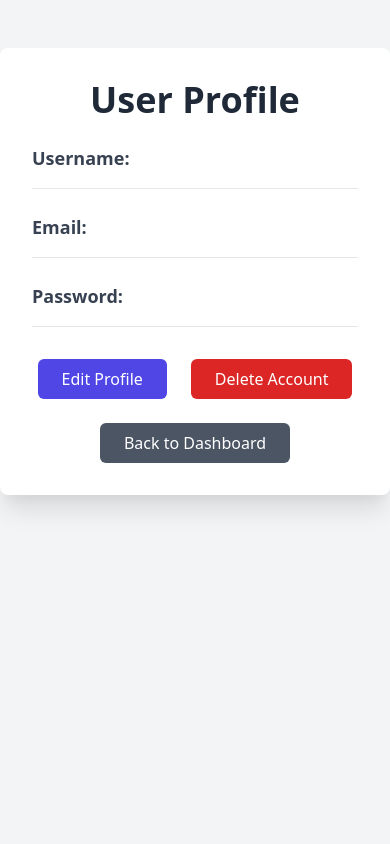
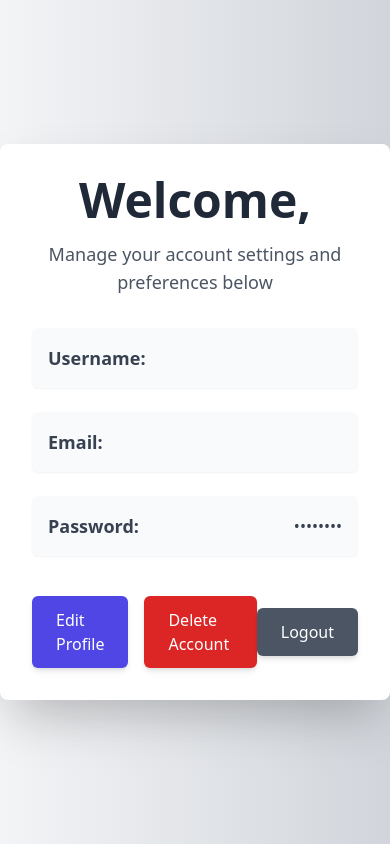
Before and after one commit to Dikewonsi/OOP-User-Registration-and-Management, a PHP site: page /dashboard.php in a window 390 px wide. Run offline with PHP 8.4, Linux system fonts and the light colour scheme; the visitor is signed in with stand-in values (Sample User, id 1); data comes from the database, SQL or seed files in the repository.

Commit message:
Implement user profile management #2  and redesign user pages
Added full user profile management features, including profile view, edit, and delete and logout options. Redesigned the user dashboard, login, register, and edit profile pages for a modern, responsive look using Tailwind CSS. Included a logout feature and improved overall UI/UX across all user-facing pages.

```diff
--- a/views/users/dashboard.php
+++ b/views/users/dashboard.php
@@ -37,42 +37,45 @@
     <link href="https://cdn.jsdelivr.net/npm/tailwindcss@2.2.19/dist/tailwind.min.css" rel="stylesheet">
     <title>User Profile</title>
 </head>
-<body class="bg-gray-100">
+<body class="bg-gradient-to-r from-gray-100 to-gray-300 min-h-screen flex items-center justify-center">
 
-    <div class="container mx-auto mt-12 p-8 bg-white shadow-xl rounded-lg max-w-2xl">
-        <div class="text-center">
-            <h1 class="text-4xl font-bold text-gray-800 mb-6">User Profile</h1>
+    <div class="container mx-auto p-8 bg-white shadow-2xl rounded-lg max-w-3xl">
+        <!-- Profile Header -->
+        <div class="text-center mb-8">
+            <h1 class="text-5xl font-bold text-gray-800 mb-4">Welcome, <?php echo $profile['username']; ?></h1>
+            <p class="text-lg text-gray-600">Manage your account settings and preferences below</p>
         </div>
 
-        <div class="space-y-6 text-gray-700">
-            <div class="flex items-center justify-between border-b pb-4">
+        <!-- Profile Info -->
+        <div class="grid grid-cols-1 gap-6 text-gray-700">
+            <div class="flex items-center justify-between bg-gray-50 p-4 rounded-md shadow-sm">
                 <p class="text-lg font-semibold">Username:</p>
                 <p><?php echo $profile['username']; ?></p>
             </div>
 
-            <div class="flex items-center justify-between border-b pb-4">
+            <div class="flex items-center justify-between bg-gray-50 p-4 rounded-md shadow-sm">
                 <p class="text-lg font-semibold">Email:</p>
                 <p><?php echo $profile['email']; ?></p>
             </div>
 
-            <div class="flex items-center justify-between border-b pb-4">
+            <div class="flex items-center justify-between bg-gray-50 p-4 rounded-md shadow-sm">
                 <p class="text-lg font-semibold">Password:</p>
-                <p><?php echo $profile['password']; ?></p>
+                <p>••••••••</p> <!-- Masking the password for security -->
             </div>
         </div>
 
-        <div class="mt-8 flex justify-center space-x-6">
-            <a href="edit_profile.php" class="bg-indigo-600 hover:bg-indigo-700 text-white py-2 px-6 rounded-md transition duration-200 ease-in-out">
-                Edit Profile
-            </a>
-            <a href="delete_account.php?id=<?php echo $profile['id']; ?>" class="bg-red-600 hover:bg-red-700 text-white py-2 px-6 rounded-md transition duration-200 ease-in-out">
-                Delete Account
-            </a>
-        </div>
-
-        <div class="mt-6 flex justify-center">
-            <a href="dashboard.php" class="bg-gray-600 hover:bg-gray-700 text-white py-2 px-6 rounded-md transition duration-200 ease-in-out">
-                Back to Dashboard
+        <!-- Profile Actions -->
+        <div class="mt-10 flex justify-between items-center">
+            <div class="flex space-x-4">
+                <a href="edit_profile.php" class="bg-indigo-600 hover:bg-indigo-700 text-white py-3 px-6 rounded-md font-medium transition duration-300 ease-in-out shadow-md transform hover:scale-105">
+                    Edit Profile
+                </a>
+                <a href="delete_account.php?id=<?php echo $profile['id']; ?>" class="bg-red-600 hover:bg-red-700 text-white py-3 px-6 rounded-md font-medium transition duration-300 ease-in-out shadow-md transform hover:scale-105">
+                    Delete Account
+                </a>
+            </div>
+            <a href="logout.php" class="bg-gray-600 hover:bg-gray-700 text-white py-3 px-6 rounded-md font-medium transition duration-300 ease-in-out shadow-md transform hover:scale-105">
+                Logout
             </a>
         </div>
     </div>
```
Also changed, not shown: views/users/edit_profile.php (+8 -8 lines), views/users/login.php (+32 -12 lines), views/users/logout.php (added, +11 -0 lines), views/users/register.php (+36 -14 lines).
